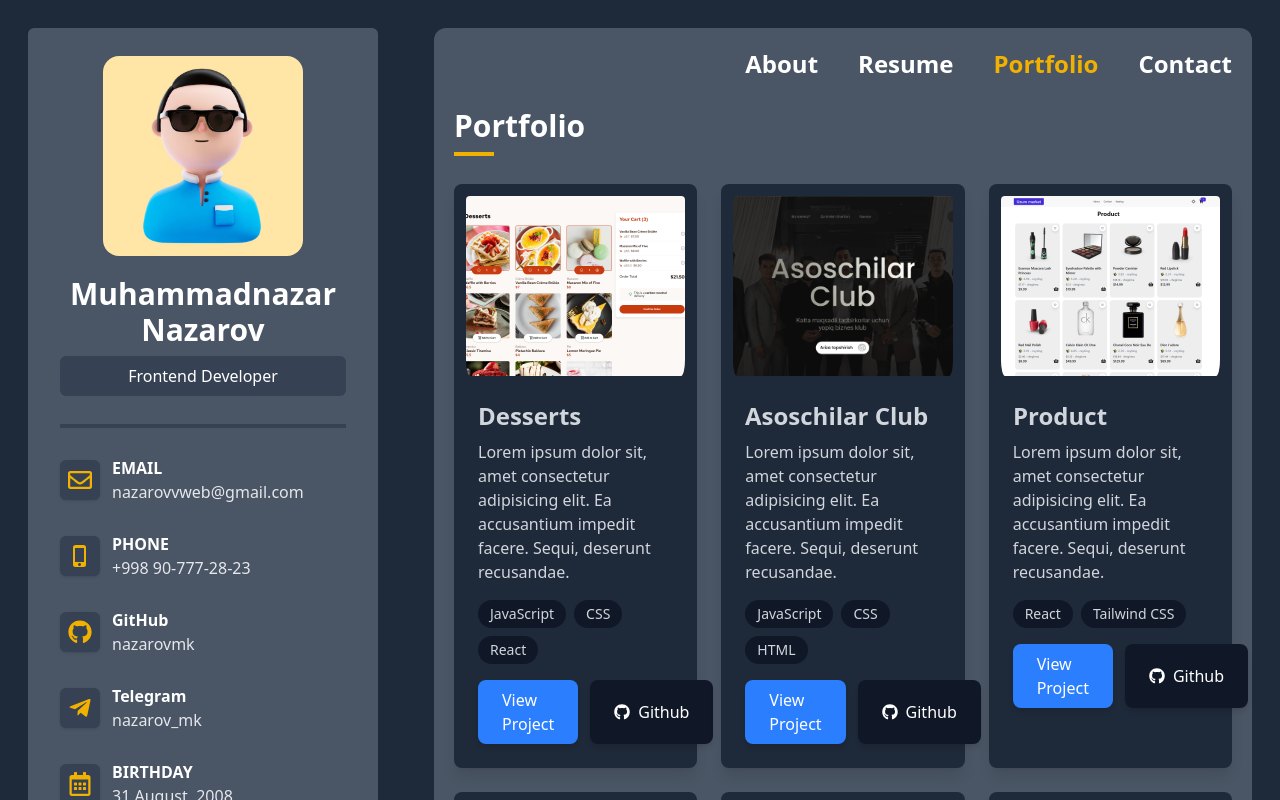
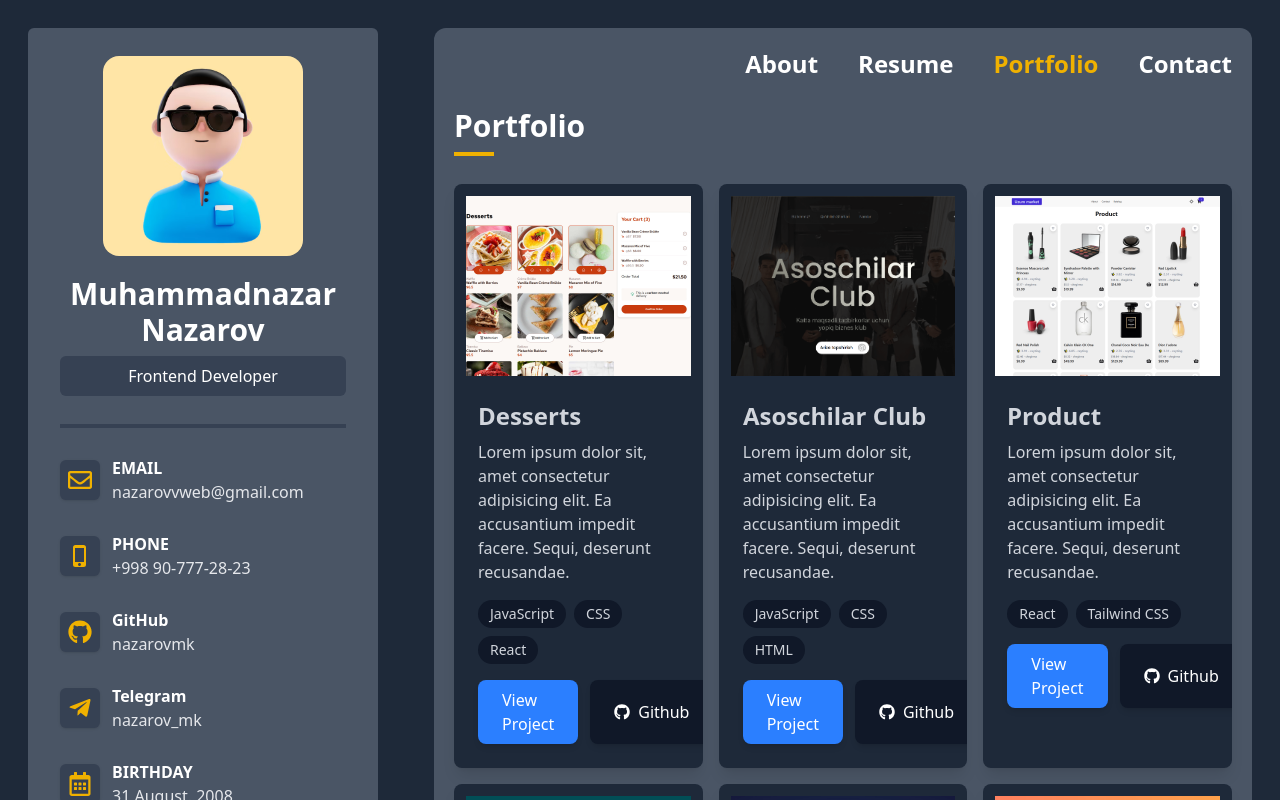
Before and after one commit to nazarovmk/nazarovportfolio, a React (Vite) app: page /portfolio in a window 1280 px wide. Shown: the top 800 px of the page. Built offline with nearby package versions, Linux system fonts and the light colour scheme.

Commit message:
Nazarov Portfolio

```diff
--- a/src/components/Contact.jsx
+++ b/src/components/Contact.jsx
@@ -35,9 +35,9 @@ const Contact = () => {
   };
 
   return (
-    <div className="md:rounded-xl bg-gray-600 md:m-7 flex-1 p-5">
+    <div className="md:rounded-xl bg-gray-600 md:m-7 flex-1 p-5 overflow-hidden">
       <Navbar />
-      <div className="mt-7">
+      <div className="mt-7 overflow-x-hidden">
         <div data-aos="fade-up" data-aos-duration="500">
           <h2 className="text-white font-bold text-3xl mb-2">Contact Me</h2>
           <hr className="border-3 text-yellow-500 w-12 rounded-4xl" />
--- a/src/components/Portfolio.jsx
+++ b/src/components/Portfolio.jsx
@@ -11,13 +11,25 @@ const Portfolio = () => {
     Aos.init({
       easing: "ease-out-back",
       once: false,
-      offset: 100,
+      offset: 100, // Element qanchalik pastga kelganda animatsiya ishlaydi
+      duration: 600, // Animatsiya tezligi
     });
+
+    const handleScroll = () => {
+      Aos.refresh(); // Skroll qilinganda AOS-ni yangilash
+    };
+
+    window.addEventListener("scroll", handleScroll);
+    return () => window.removeEventListener("scroll", handleScroll);
   }, []);
 
   return (
-    <div className="md:rounded-xl bg-gray-600 md:m-7 flex-1 p-5 min-h-screen pb-20">
-      <Navbar data-aos="fade-down" data-aos-duration="300" />
+    <div className="md:rounded-xl bg-gray-600 md:m-7 flex-1 p-5 pb-20 min-h-screen overflow-x-hidden">
+      <Navbar
+        className="overflow-hidden max-w-full"
+        data-aos="fade-down"
+        data-aos-duration="300"
+      />
 
       <div className="mt-7">
         <div data-aos="zoom-in" data-aos-duration="400">
@@ -25,15 +37,15 @@ const Portfolio = () => {
           <hr className="border-2 text-yellow-500 w-10" />
         </div>
 
-        <div className="grid md:grid-cols-3 gap-6 mt-7">
+        <div className="grid grid-cols-1 sm:grid-cols-2 md:grid-cols-3 gap-4 mt-7">
           {projects.map((project, index) => {
-            const duration = 300 + index * 80;
+            const duration = 400 + index * 80;
             const delay = index * 50;
 
             return (
               <div
                 key={index}
-                className="bg-gray-800 rounded-lg shadow-lg overflow-visible transform transition-transform hover:scale-105"
+                className="bg-gray-800 rounded-lg shadow-lg overflow-hidden transform transition-transform hover:scale-105"
                 data-aos="fade-up"
                 data-aos-duration={duration}
                 data-aos-delay={delay}
@@ -41,11 +53,11 @@ const Portfolio = () => {
                 <img
                   src={project.image}
                   alt={project.title}
-                  className="w-full h-48 object-cover px-3 pt-3 rounded-2xl"
+                  className="w-full max-w-[100%] h-48 object-cover px-2 sm:px-3 pt-2 sm:pt-3 rounded-xl"
                   data-aos="zoom-in"
                   data-aos-duration={duration - 100}
                 />
-                <div className="p-6">
+                <div className="p-4 sm:p-5 md:p-6">
                   <h3
                     className="text-2xl font-semibold text-gray-300 mb-2"
                     data-aos="flip-right"
@@ -65,8 +77,7 @@ const Portfolio = () => {
                     data-aos="fade-left"
                     data-aos-duration={duration - 50}
                   >
-                    {project.techStack.map((tech, idx) => {
-                      return (
+                    {project.techStack.map((tech, idx) => (
                       <div
                         key={idx}
                         className="bg-gray-900 text-gray-300 text-sm font-medium px-3 py-1 rounded-full"
@@ -75,11 +86,10 @@ const Portfolio = () => {
                       >
                         {tech}
                       </div>
-                      );
-                    })}
+                    ))}
                   </div>
                   <div
-                    className="flex md:flex-row gap-3"
+                    className="flex sm:flex-row gap-3"
                     data-aos="fade-up"
                     data-aos-duration={duration + 100}
                   >
--- a/src/components/ResponsiveMenu.jsx
+++ b/src/components/ResponsiveMenu.jsx
@@ -40,16 +40,17 @@ const ResponsiveMenu = ({ open, setOpen }) => {
         </div>
         <h1
           className="text-white font-bold text-center text-3xl my-2"
-          data-aos="zoom-in"
+          data-aos="none"
         >
           Muhammadnazar Nazarov
         </h1>
         <p
           className="text-white bg-gray-700 rounded-md py-2 text-center mx-4 mb-7"
-          data-aos="zoom-in"
+          data-aos="none"
         >
           Frontend Developer
         </p>
+
         <hr className="text-gray-700 mx-4 border-2" />
 
         <nav className="mt-5">
--- a/src/components/Resume.jsx
+++ b/src/components/Resume.jsx
@@ -12,7 +12,6 @@ const Resume = () => {
           <hr className="border-2 sm:border-4 border-yellow-500 w-10 sm:w-12 md:w-16 rounded-full mb-6 md:mb-8" />
         </div>
 
-        {/* Resume Card */}
         <div className="min-h-[calc(100vh-12rem)] w-full rounded-2xl bg-white shadow-xl overflow-hidden flex flex-col">
           {/* Header */}
           <div
--- a/src/hooks/Aos.jsx
+++ b/src/hooks/Aos.jsx
@@ -2,7 +2,9 @@ import { useEffect } from "react";
 import Aos from "aos";
 import "aos/dist/aos.css";
 
-const useAos = (options = { duration: 1000, once: false }) => {
+const useAos = (
+  options = { duration: 600, once: false, offset: 50, easing: "ease-in-out" }
+) => {
   useEffect(() => {
     Aos.init(options);
   }, [options]);
```
Lines whose indentation alone changed are shown as unchanged.
